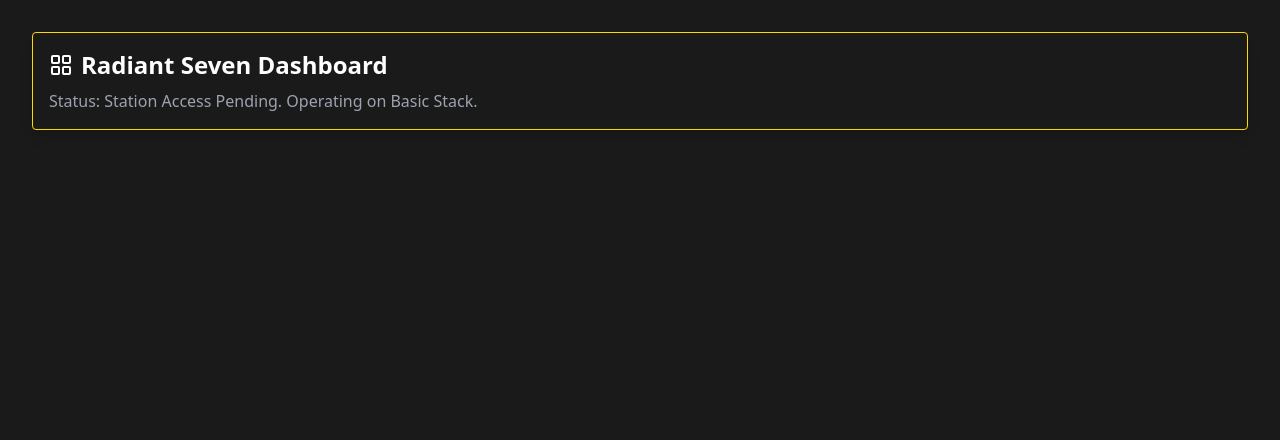
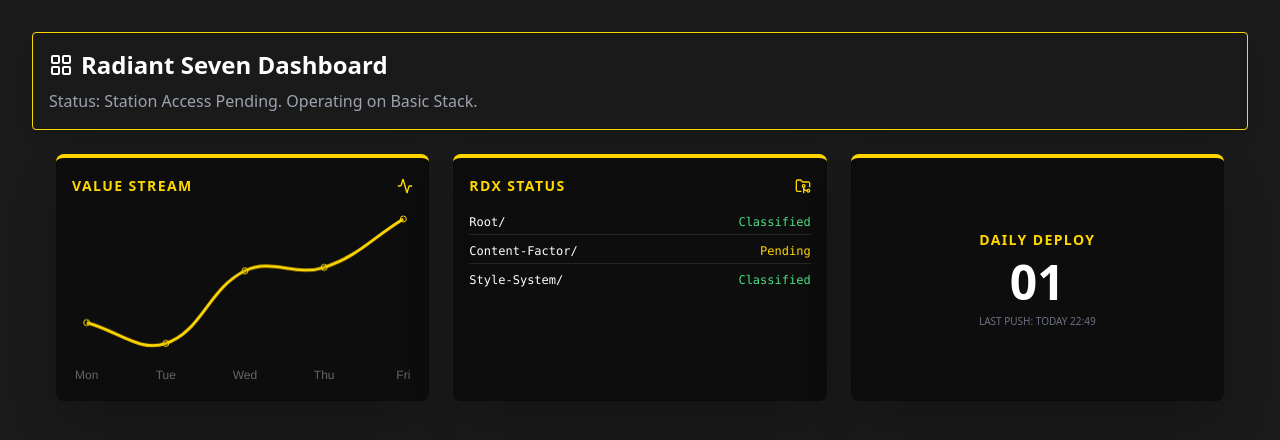
Before and after one commit to vmradford-rajahwu/station-access, a plain HTML site: page index.html in a window 1280 px wide. Drawn offline with nearby package versions, Linux system fonts and the light colour scheme.

Commit message:
Reorganize scripts and update dashboard structure

```diff
--- a/index.html
+++ b/index.html
@@ -21,6 +21,7 @@
         }
     </script>
 </head>
+
 <body class="bg-systemBlack text-white p-8">
     <div id="vsm-dashboard" class="border border-radiantGold p-4 rounded shadow-lg">
         <h1 class="text-2xl font-bold flex items-center gap-2">
@@ -28,13 +29,66 @@
         </h1>
         <p class="mt-2 text-gray-400">Status: Station Access Pending. Operating on Basic Stack.</p>
     </div>
+    <div class="grid grid-cols-1 md:grid-cols-3 gap-6 p-6">
 
+        <div class="vsm-card bg-black/50 border-t-4 border-radiantGold p-4 rounded-lg shadow-2xl backdrop-blur-md">
+            <div class="flex justify-between items-center mb-4">
+                <h3 class="text-radiantGold font-bold tracking-widest uppercase text-sm">Value Stream</h3>
+                <i data-lucide="activity" class="text-radiantGold w-4"></i>
+            </div>
+            <canvas id="vsmChart" width="400" height="200"></canvas>
+        </div>
+
+        <div class="vsm-card bg-black/50 border-t-4 border-radiantGold p-4 rounded-lg shadow-2xl backdrop-blur-md">
+            <div class="flex justify-between items-center mb-4">
+                <h3 class="text-radiantGold font-bold tracking-widest uppercase text-sm">RDX Status</h3>
+                <i data-lucide="folder-git-2" class="text-radiantGold w-4"></i>
+            </div>
+            <ul class="space-y-2 text-xs font-mono">
+                <li class="flex justify-between border-b border-white/10 pb-1"><span>Root/</span> <span
+                        class="text-green-400">Classified</span></li>
+                <li class="flex justify-between border-b border-white/10 pb-1"><span>Content-Factor/</span> <span
+                        class="text-radiantGold">Pending</span></li>
+                <li class="flex justify-between"><span>Style-System/</span> <span
+                        class="text-green-400">Classified</span></li>
+            </ul>
+        </div>
+
+        <div
+            class="vsm-card bg-black/50 border-t-4 border-radiantGold p-4 rounded-lg shadow-2xl backdrop-blur-md flex flex-col justify-center items-center py-8">
+            <h3 class="text-radiantGold font-bold tracking-widest uppercase text-sm mb-2">Daily Deploy</h3>
+            <div class="text-5xl font-black text-white">01</div>
+            <p class="text-[10px] uppercase mt-2 text-gray-500">Last push: Today 22:49</p>
+        </div>
+
+    </div>
+
+    <script src="https://cdn.jsdelivr.net/npm/chart.js"></script>
+    <script>
+        // Initialize VSM Chart
+        const ctx = document.getElementById('vsmChart').getContext('2d');
+        new Chart(ctx, {
+            type: 'line',
+            data: {
+                labels: ['Mon', 'Tue', 'Wed', 'Thu', 'Fri'],
+                datasets: [{
+                    label: 'Efficiency',
+                    data: [65, 59, 80, 81, 95],
+                    borderColor: '#FFD700',
+                    tension: 0.4
+                }]
+            },
+            options: { plugins: { legend: { display: false } }, scales: { y: { display: false }, x: { grid: { display: false } } } }
+        });
+        lucide.createIcons();
+        $(".vsm-card").draggable({ containment: "parent" });
+    </script>
     <script>
         // Initialize Icons
         lucide.createIcons();
 
         // jQuery Phase Seal Logic
-    $(function() {
+        $(function () {
             $("#vsm-dashboard").draggable();
             console.log("Bell Phase Engine Initialized...");
         });
```
Lines whose indentation alone changed are shown as unchanged.
